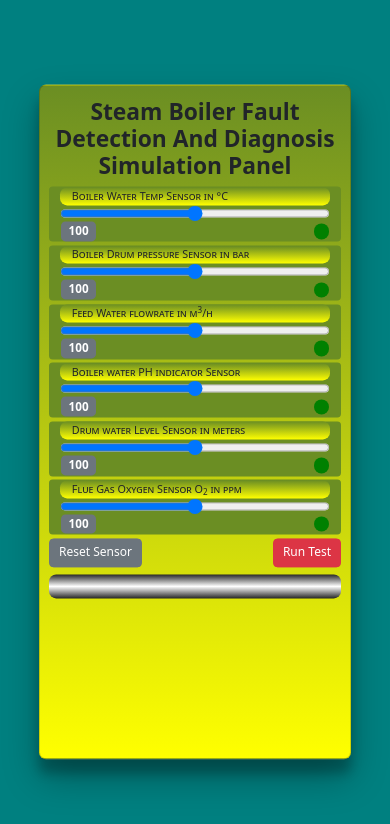
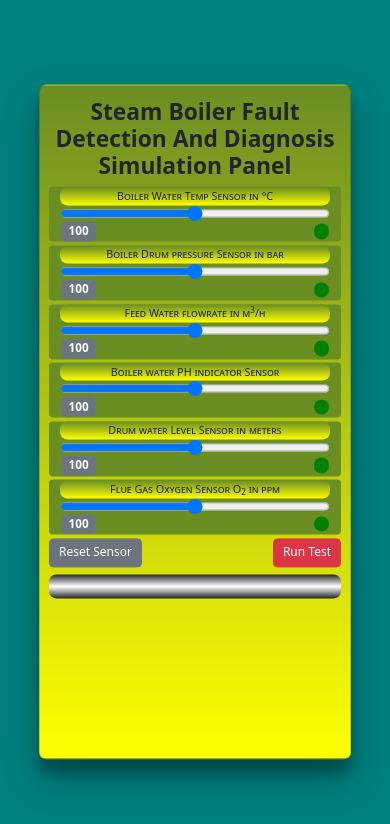
Before and after one commit to DonatusNnaji/first-fault-detection-app, a React (Create React App) app: page / in a window 390 px wide. Shown: the top 824 px of the page. Built offline with nearby package versions, Linux system fonts and the light colour scheme.

Commit message:
responsive update 3

```diff
--- a/src/sensor.css
+++ b/src/sensor.css
@@ -120,8 +120,6 @@ border-radius: 50%;
     background-color: oliveDrab;
   }
   h1{
-
-    font-size: 1.9rem;
     font-weight: 600;
     margin-top: 1rem;
     margin-bottom: 0.5rem;
@@ -137,6 +135,9 @@ border-radius: 50%;
  input[type= "range"] {
 
  }
+ .sliderLabel{
+   text-align: center;
+ }
    .outcome {
     justify-content: space-between;
    }
```
